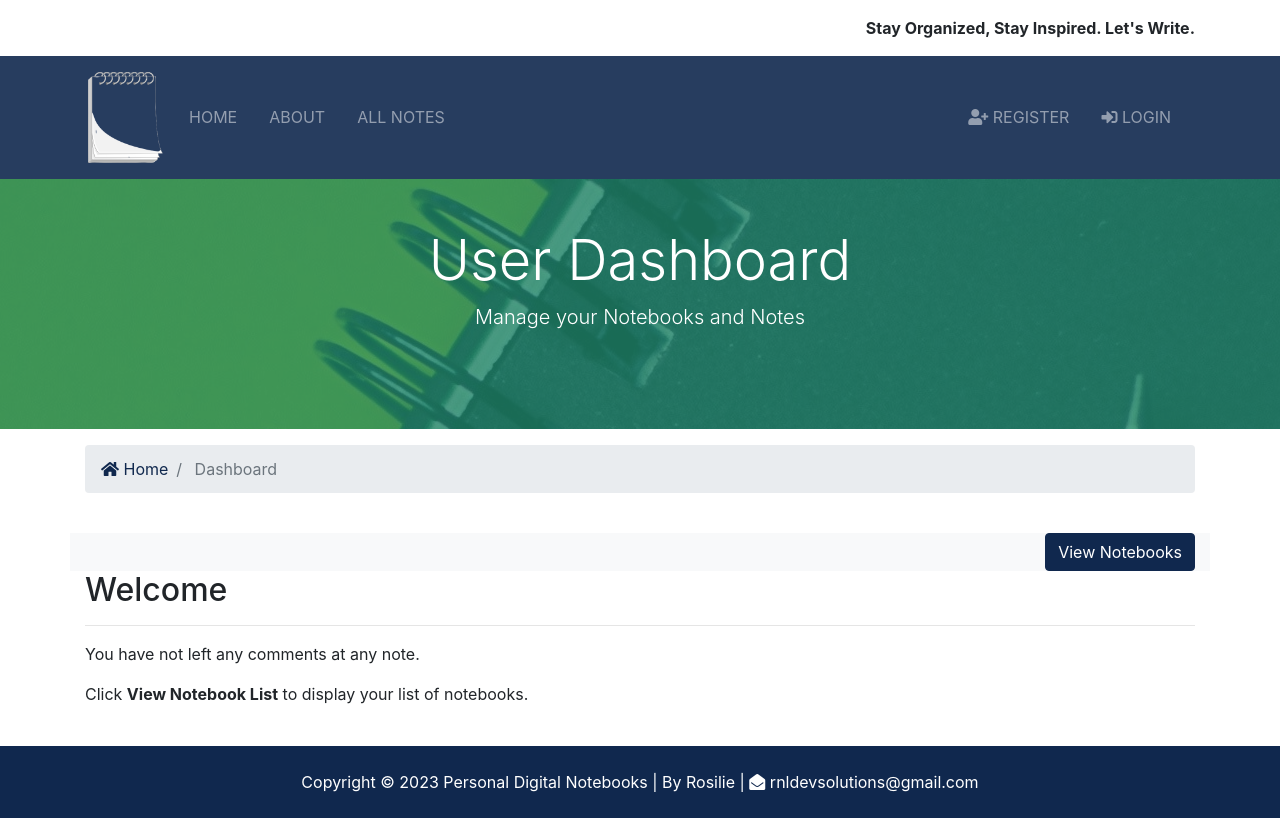
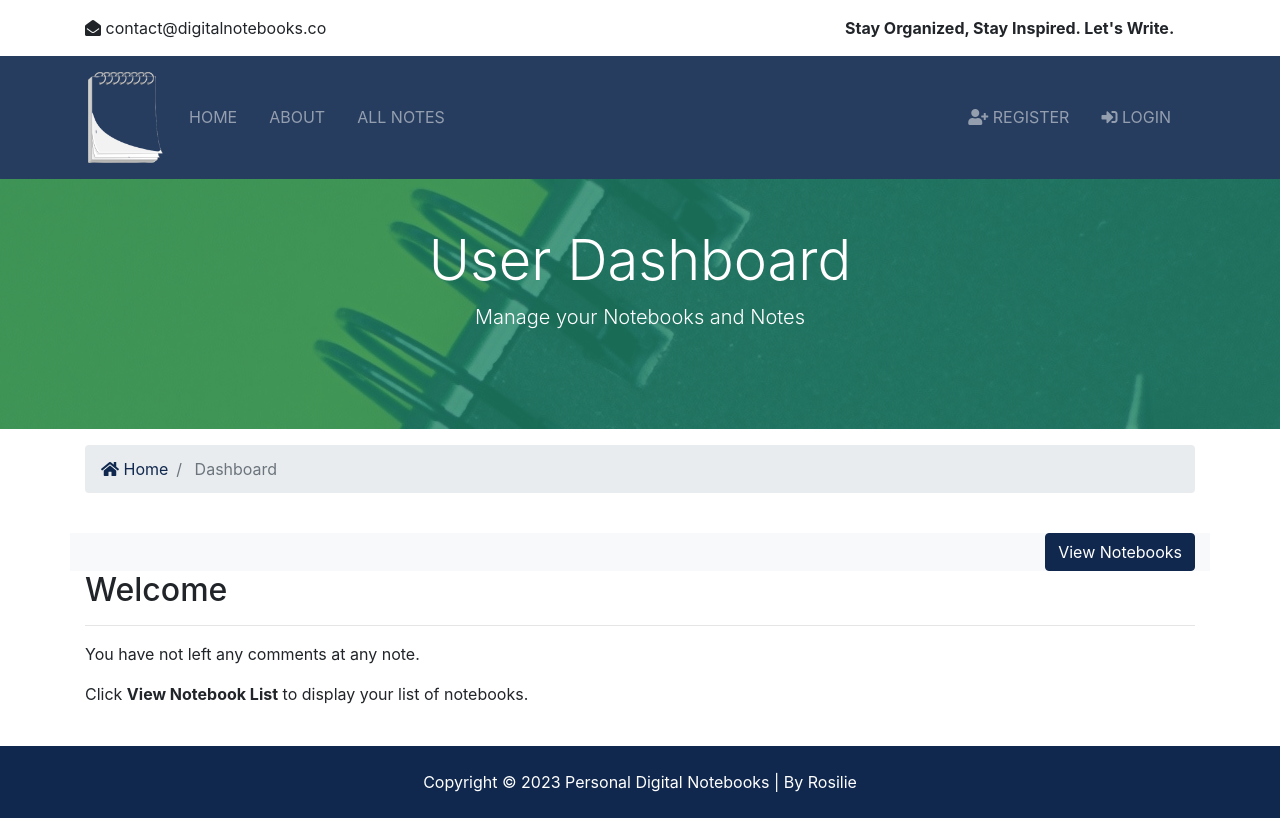
Before and after one commit to RosyCodes/digitalnotebook_project, a Django app: page /accounts/dashboard in a window 1280 px wide. Run offline with Django 4.2, Linux system fonts and the light colour scheme; data that the repository does not hold is empty; some libraries are stand-ins or nearby versions.

Commit message:
updated footer and header

```diff
--- a/templates/partials/_footer.html
+++ b/templates/partials/_footer.html
@@ -1,6 +1,5 @@
 <!-- Footer -->
 <footer id="main-footer" class="py-4 bg-primary text-white text-center">
     Copyright &copy;
-    <span class="year"></span> Personal Digital Notebooks | By Rosilie | <i class="fas fa-envelope-open"> </i>
-    rnldevsolutions@gmail.com
+    <span class="year"></span> Personal Digital Notebooks | By Rosilie
 </footer>
--- a/templates/partials/_topbar.html
+++ b/templates/partials/_topbar.html
@@ -3,12 +3,12 @@
     <div class="container">
         <div class="row justify-content-end">
 
-            <!-- <div class="col-md-4 text-left">
+            <div class="col-md-4 text-left">
 
-                <i class="fas fa-envelope-open"></i> contact@digitalnotebooks.com
+                <i class="fas fa-envelope-open"></i> contact@digitalnotebooks.co
 
-            </div> -->
-            <div class="col-md-4 text-right">
+            </div>
+            <div class="col-md-4 ml-auto">
                 <strong>Stay Organized, Stay Inspired. Let's Write.</strong>
 
             </div>
```
